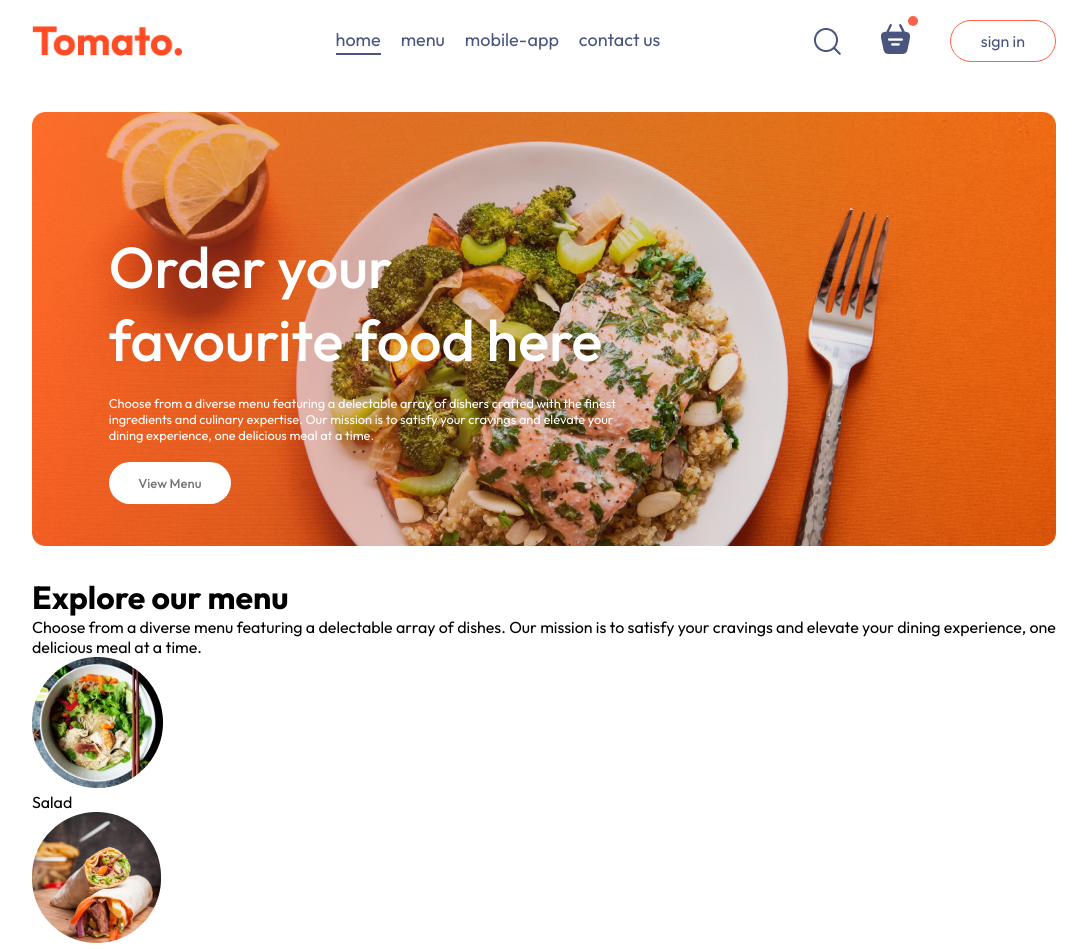
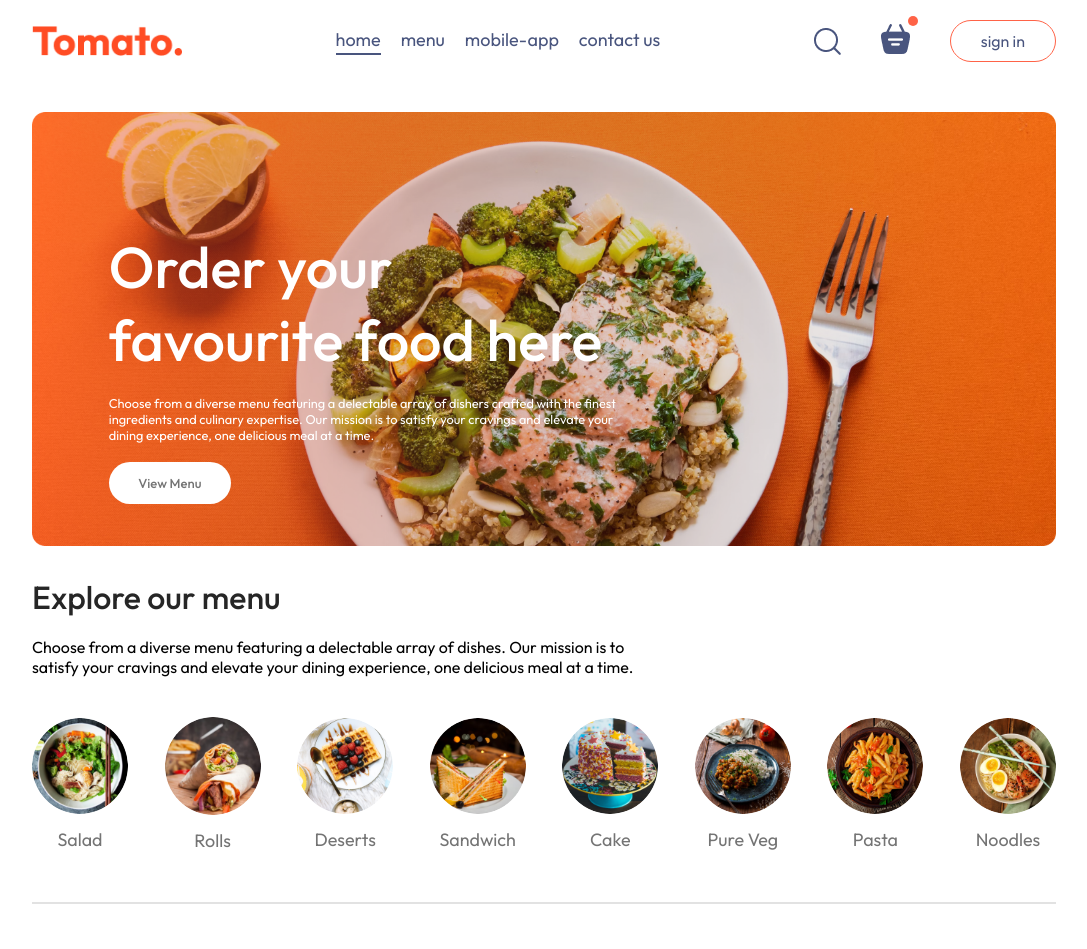
Before and after one commit to Mryasa69/food-order-system, a React (Vite) app: page / in a window 1280 px wide. Shown: the top 949 px of the page, without its empty margins (96-1183 px from the left). After the commit the page ends 914 px from the top, so only its background shows below. Built offline with nearby package versions, Linux system fonts and the light colour scheme.

Commit message:
Menu update

```diff
--- a/src/components/ExploreMenu/ExploreMenu.css
+++ b/src/components/ExploreMenu/ExploreMenu.css
@@ -0,0 +1,51 @@
+.explore-menu {
+    display: flex;
+    flex-direction: column;
+    gap: 20px;
+}
+
+.explore-menu h1 {
+    color: #262626;
+    font-weight: 500;
+}
+
+.explore-menu-text {
+    max-width: 60%;
+    columns: #808080;
+}
+
+.explore-menu-list {
+    display: flex;
+    justify-content: space-between;
+    align-items: center;
+    gap: 30px;
+    text-align: center;
+    margin: 20px 0px;
+    overflow-x: scroll;
+}
+
+.explore-menu-list::-webkit-scrollbar {
+    display: none;
+}
+
+.explore-menu-list-item img {
+    width: 7.5vw;
+    min-width: 80px;
+    cursor: pointer;
+    border-radius: 50%;
+    transition: 0.2s;
+}
+
+.explore-menu-list-item p {
+    margin-top: 10px;
+    color: #747474;
+    font-size: max(1.4vw, 16px);
+    cursor: pointer;
+}
+
+.explore-menu hr {
+    margin: 10px 0px;
+    height: 2px;
+    background-color: #e2e2e2;
+    border: none;
+}
--- a/src/components/ExploreMenu/ExploreMenu.jsx
+++ b/src/components/ExploreMenu/ExploreMenu.jsx
@@ -3,7 +3,7 @@
 import { menu_list } from '../../assets/assets'
 
 
-const ExploreMenu = () => {
+const ExploreMenu = ({ category, setCategory }) => {
     return (
         <div className='explore-menu' id='explore-menu'>
             <h1>Explore our menu</h1>
@@ -11,13 +11,14 @@
             <div className="explore-menu-list">
                 {menu_list.map((item, index) => {
                     return (
-                        <div key={index} className='explore-menu-list-item'>
-                            <img src={item.menu_image} alt="" />
+                        <div onClick={() => setCategory(prev => prev === item.menu_name ? "All" : item.menu_name)} key={index} className='explore-menu-list-item'>
+                            <img className={category === item.menu_name ? "active" : ""} src={item.menu_image} alt="" />
                             <p>{item.menu_name}</p>
                         </div>
                     )
                 })}
             </div>
+            <hr />
         </div>
     )
 }
--- a/src/pages/Home/Home.jsx
+++ b/src/pages/Home/Home.jsx
@@ -1,13 +1,17 @@
-import React from 'react'
+import React, { useState } from 'react'
 import './Home.css'
 import Header from '../../components/Header/Header'
 import ExploreMenu from '../../components/ExploreMenu/ExploreMenu'
 
 const Home = () => {
+
+    const [category, setCategory] = useState("All");
+
+
     return (
         <div>
             <Header />
-            <ExploreMenu />
+            <ExploreMenu category={category} setCategory={setCategory} />
         </div>
     )
 }
```
